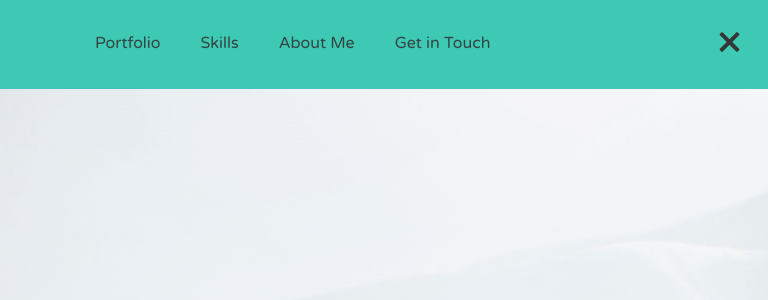
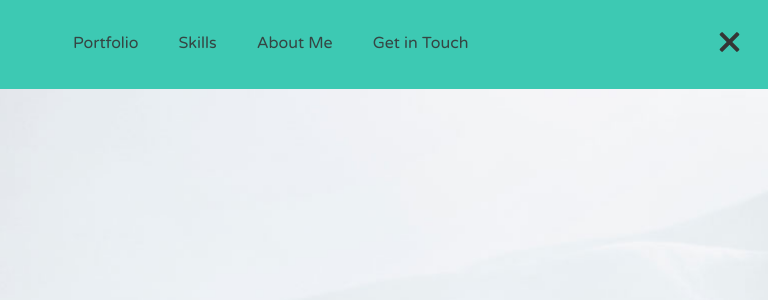
Before and after one commit to amlydu/portfolio_site, a PHP site: page / in a window 768 px wide. Shown: the top 300 px of the page. Run offline with PHP 8.4, Linux system fonts and the light colour scheme; some libraries are stand-ins or nearby versions.

Commit message:
added col-sm-offset; adjusted CSS media queries

```diff
--- a/css/queries.css
+++ b/css/queries.css
@@ -20,7 +20,7 @@
 @media screen and (max-width:1280px) {
 	.wp3 { background-position: 50px 0; }
 }
-/* Bootstrap 990px Breakpoint to 480px */
+/* Bootstrap 990px Breakpoint to px */
 @media screen and (min-width:768px) and (max-width:991px) {
 	.iphone { display: none; }
 	.fluid-white { display: none; }
@@ -28,5 +28,9 @@
 	.wp2, .wp4, .wp5, .light-box { margin-bottom: 30px; }
 	.legals { text-align: center; margin: 0; padding: 0; }
 	.credit { text-align: center; }
-	.top-nav { width: 100%; }
+	.top-nav { width: 100%; padding: 0 0 0 58px;}
 }
+
+@media screen and (max-width:892px) {
+	.top-nav { width: 100%; padding: 0 0 0 18px; }
+}
--- a/index.html
+++ b/index.html
@@ -23,7 +23,7 @@
         <header id="home">
           <nav>
             <div class="container-fluid">
-              <div class="row">
+              <div class="row" id="offset-nav">
                 <div class="col-md-12 col-sm-12 col-xs-12">
                   <nav class="pull">
                     <ul class="top-nav" role="navigation">
--- a/js/scripts.js
+++ b/js/scripts.js
@@ -72,11 +72,12 @@ document.querySelector("#nav-toggle").addEventListener("click", function() {
 });
 
 /***************** Nav Media Query Interaction ******************/
+
 $(window).resize(function() {
 	if ($(window).width() >= 992) {
-		$(".row div").removeClass("col-sm-offset-2");
+		$("#offset-nav").removeClass("col-sm-offset-2");
 	} else if ($(window).width() < 992){
-		$(".row div").addClass("col-sm-offset-2");
+		$("#offset-nav").addClass("col-sm-offset-2");
 	}
 });
 
```
